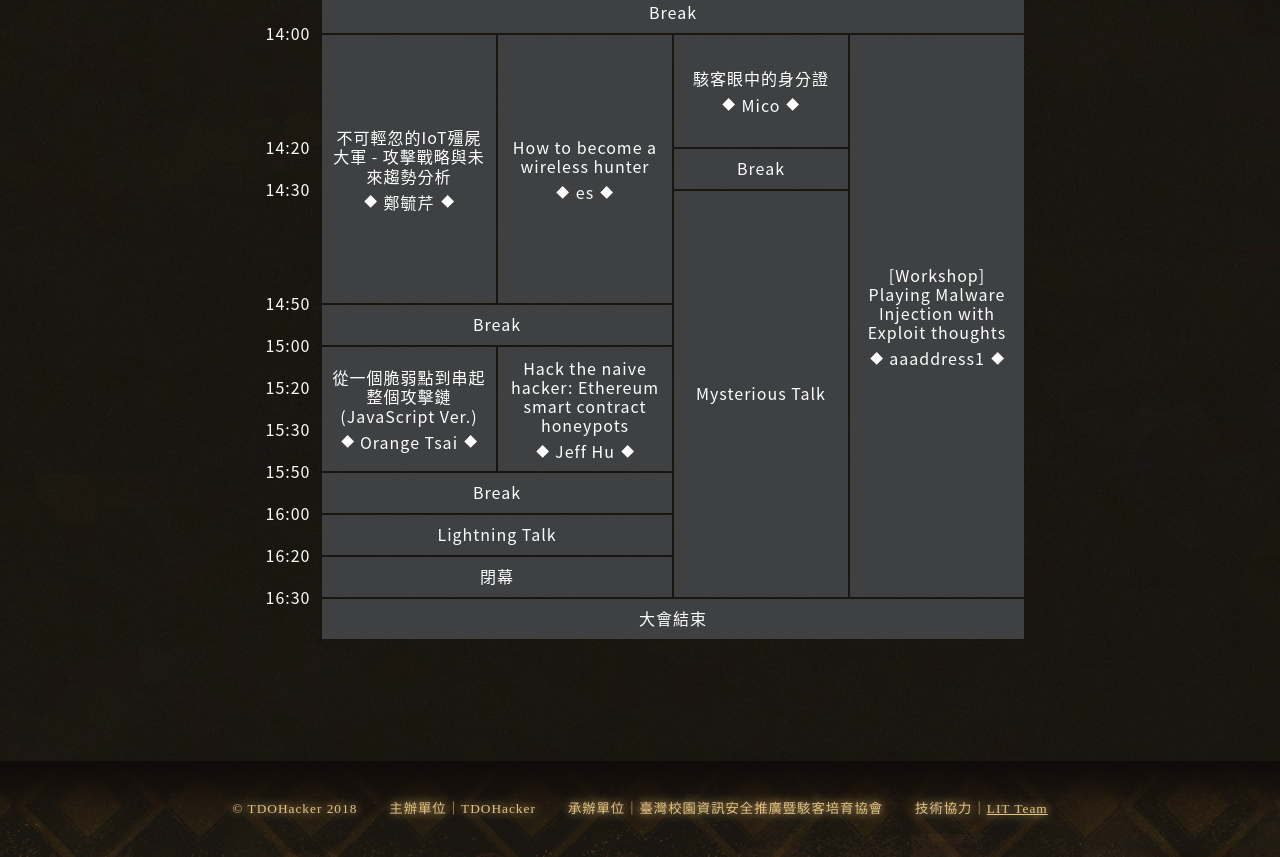
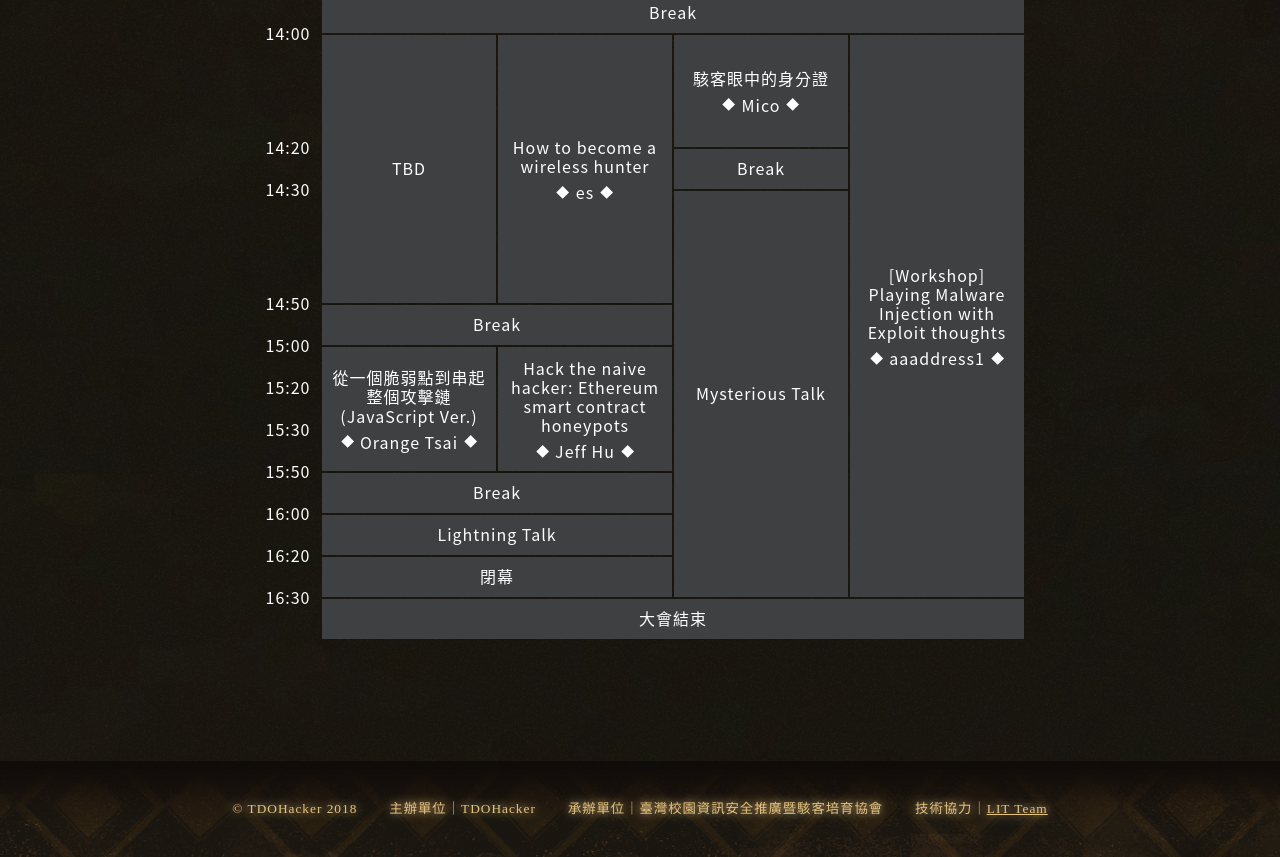
Before and after one commit to tdoh/tdoh.online, a Vue app: page /2018/agenda in a window 1280 px wide. Shown: the part 1221-2078 px from the top of the page. Built offline with nearby package versions, Linux system fonts and the light colour scheme; a web font is replaced by a local one.

Commit message:
Update agenda

```diff
--- a/src/views/Agenda.vue
+++ b/src/views/Agenda.vue
@@ -209,12 +209,12 @@ export default {
             id: '3A'
           },
           {
-            name: '不可輕忽的IoT殭屍大軍 - 攻擊戰略與未來趨勢分析',
-            summary: ['IoT攻擊已成為嚴重的資訊安全議題之一，講者將透過長期的IoT攻擊研究與攻擊資料的收集，帶領聽眾深入了解IoT攻擊戰略。', '演講將分為三大部分：', '(1) 說明目前IoT殭屍大軍的協同合作攻擊戰略', '(2) 介紹與展示如何利用新型誘捕系統來收集IoT攻擊', '(3) 由IoT攻擊資料的收集與分析，來預測未來的攻擊發展手法。'],
+            name: 'TBD',
+            summary: [],
             link: '',
-            image: 'speaker00.jpg',
-            speaker: '鄭毓芹',
-            bio: ['現任職於 PwC Taiwan 擔任資深資訊安全研究員，耕耘於資訊安全領域已超過13年的經驗，目前專攻誘捕系統技術，威脅情報平台，安全日誌分析，國際組織 The Honeynet Project 正式會員以及台灣分會會員之一。'],
+            image: '',
+            speaker: '',
+            bio: [''],
             time: '50',
             id: '4A'
           },
```
